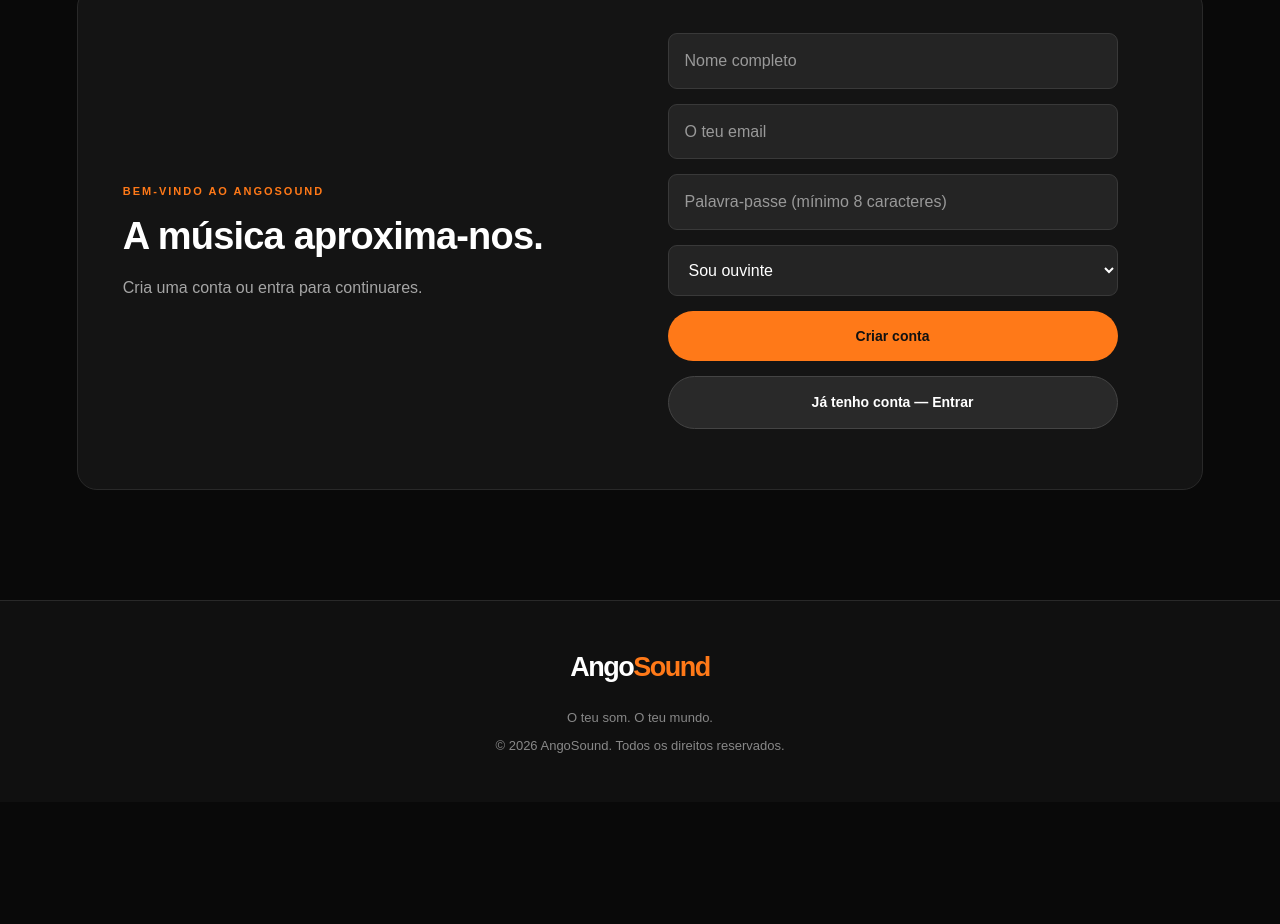
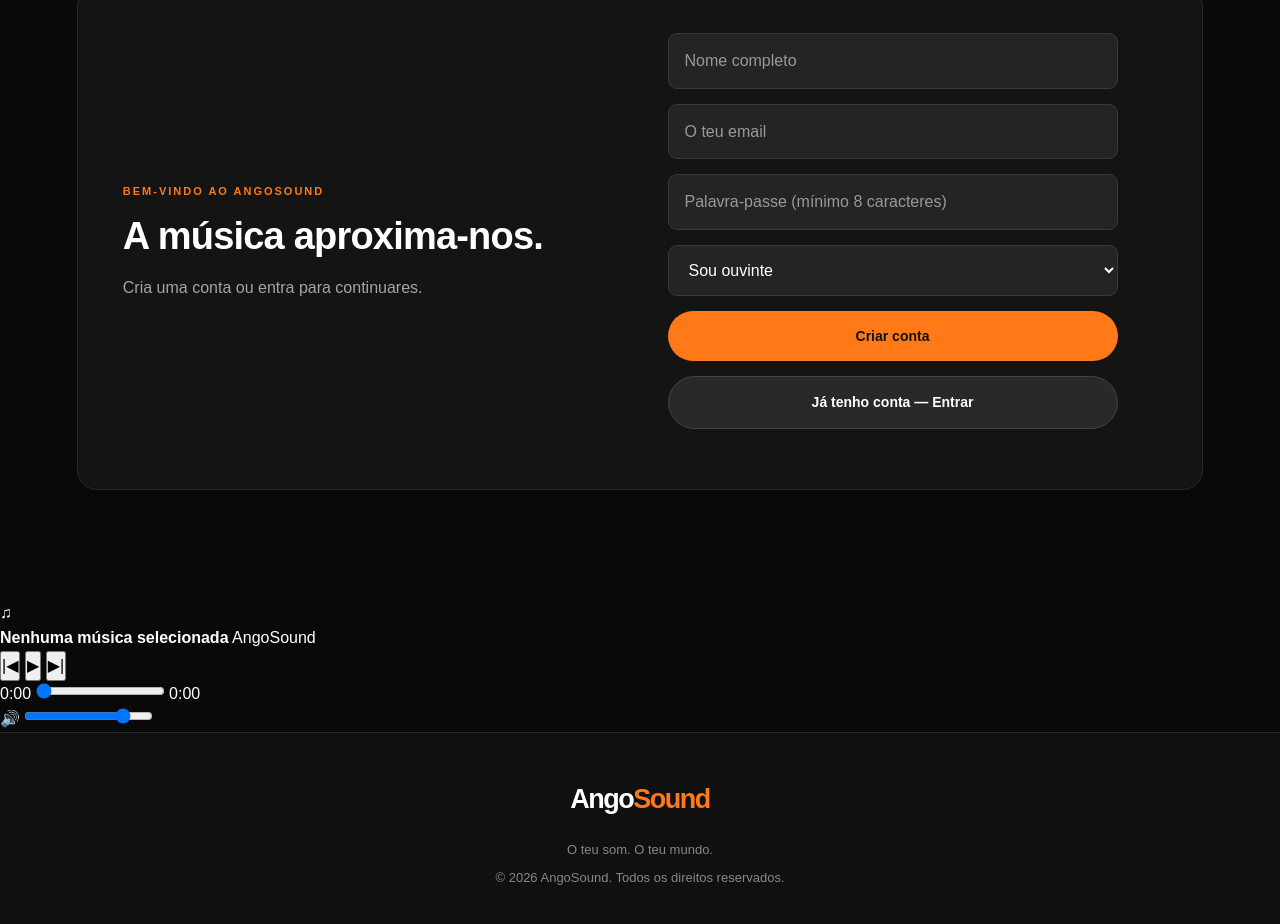
Before and after one commit to angosoundao-web/Ango-Sound-AO, a plain HTML site: page index.html in a window 1280 px wide. Shown: the part 1975-2899 px from the top of the page. Before the commit the page ends 2777 px from the top, so only its background shows below. Drawn offline with Linux system fonts and the light colour scheme; a script that the page names is missing.

Commit message:
Adicionar leitor de música AngoSound

```diff
--- a/index.html
+++ b/index.html
@@ -124,6 +124,39 @@
 
     </main>
 
+<!-- LEITOR DE MÚSICA ANGOSOUND -->
+<div class="music-player" id="musicPlayer">
+
+    <div class="player-track">
+        <div class="player-cover" id="playerCover">♫</div>
+        <div class="track-info">
+            <strong id="playerTitle">Nenhuma música selecionada</strong>
+            <span id="playerArtist">AngoSound</span>
+        </div>
+    </div>
+
+    <div class="player-controls">
+        <div class="control-buttons">
+            <button id="previousTrack" aria-label="Música anterior">|◀</button>
+            <button id="playPause" aria-label="Reproduzir ou pausar">▶</button>
+            <button id="nextTrack" aria-label="Próxima música">▶|</button>
+        </div>
+
+        <div class="progress-area">
+            <span id="currentTime">0:00</span>
+            <input type="range" id="progressBar" min="0" max="100" value="0">
+            <span id="duration">0:00</span>
+        </div>
+    </div>
+
+    <div class="player-volume">
+        <span>🔊</span>
+        <input type="range" id="volumeControl" min="0" max="1" step="0.01" value="0.8">
+    </div>
+
+    <audio id="audioPlayer"></audio>
+</div>
+
     <footer>
         <a href="#inicio" class="logo">Ango<span>Sound</span></a>
         <p>O teu som. O teu mundo.</p>
```
